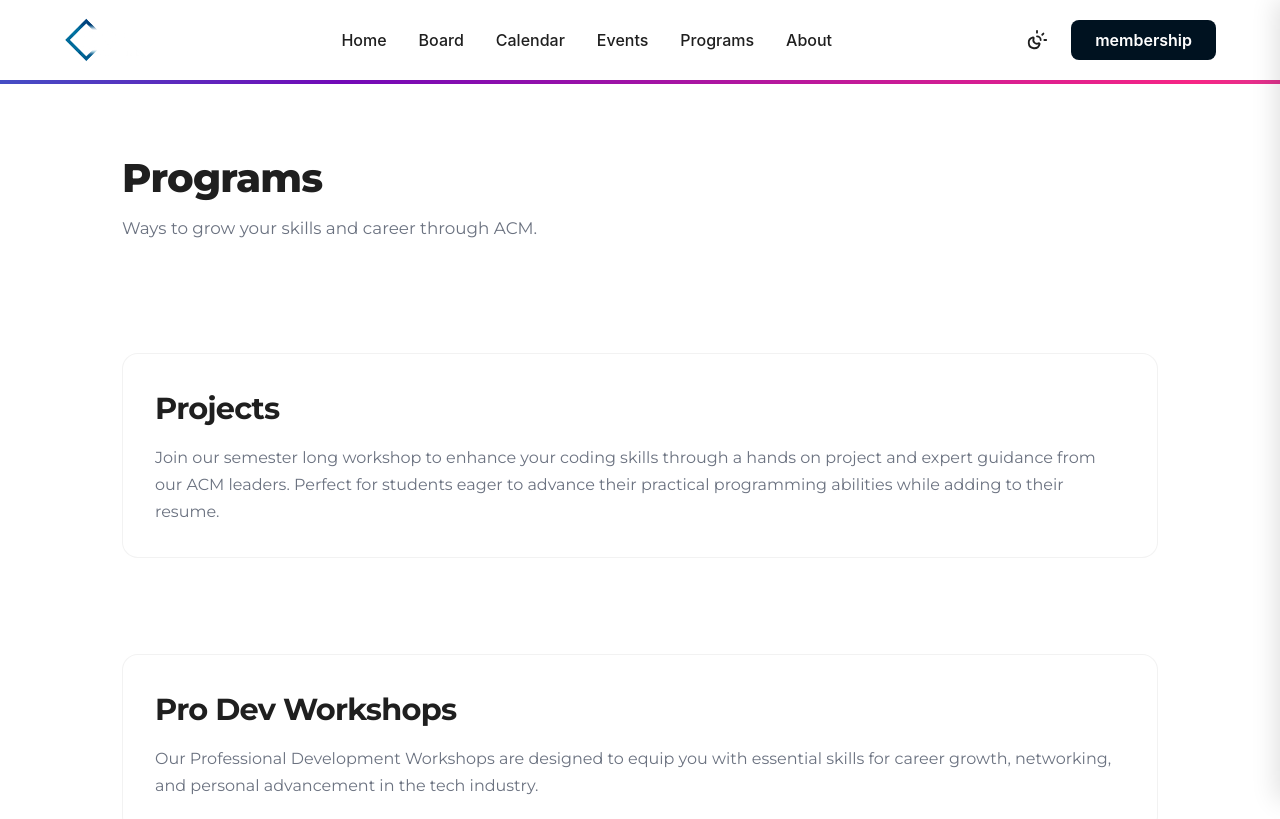
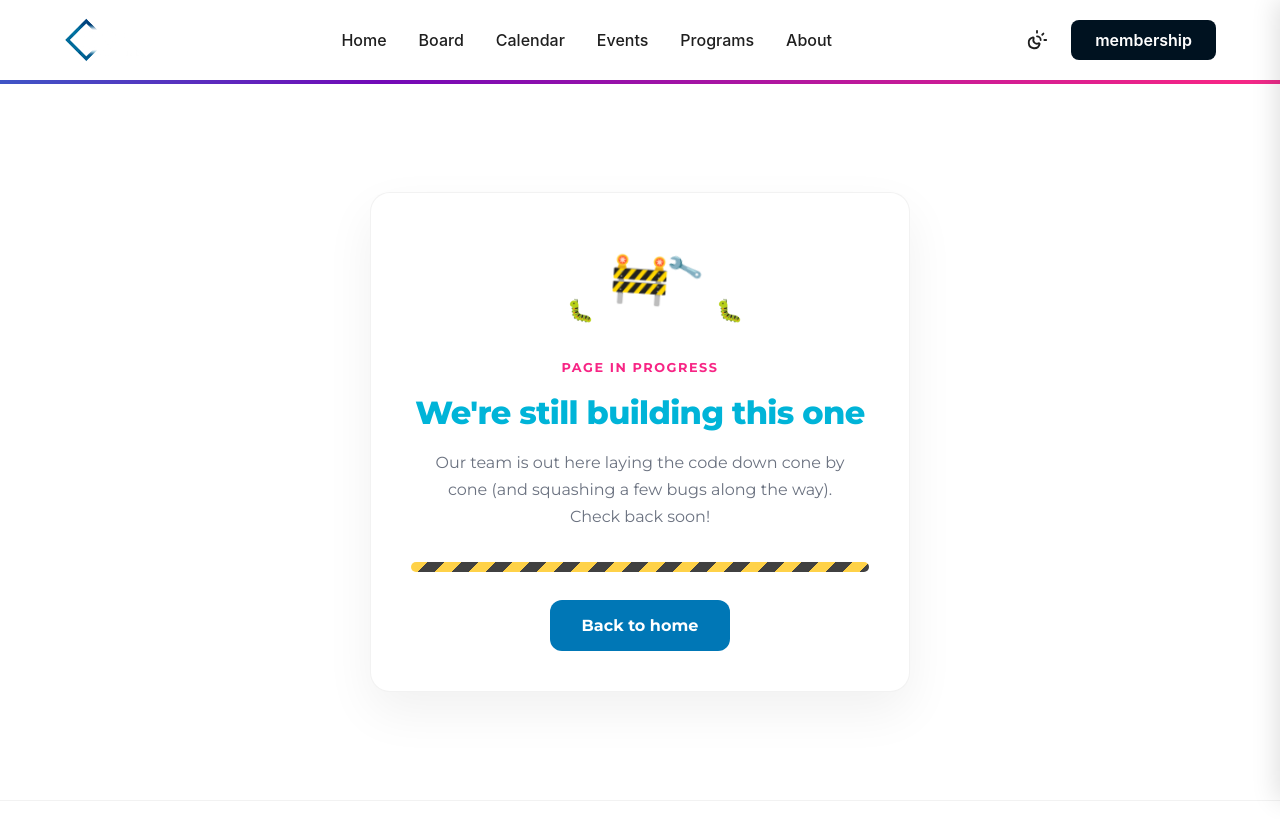
Before and after one commit to Prisol7/acm-website-beta, a Next.js app: page /programs in a window 1280 px wide. Shown: the top 819 px of the page. Built offline with nearby package versions, Linux system fonts and the light colour scheme.

Commit message:
added some more

```diff
--- a/app/programs/page.js
+++ b/app/programs/page.js
@@ -1,38 +1,47 @@
-import styles from './page.module.css';
-
-const PROGRAMS = [
-    {
-    id: 'projects',
-    title: 'Projects',
-    blurb:
-      'Join our semester long workshop to enhance your coding skills through a hands on project and expert guidance from our ACM leaders. Perfect for students eager to advance their practical programming abilities while adding to their resume.',
-  },
-  {
-    id: 'prodev workshops',
-    title: 'Pro Dev Workshops',
-    blurb:
-      'Our Professional Development Workshops are designed to equip you with essential skills for career growth, networking, and personal advancement in the tech industry.',
-  },
-];
+import UnderConstructionPage from '../under-construction/page';
 
 export default function ProgramsPage() {
-  return (
-    <main>
-      <div className="Content flex flex-col">
-        <div>
-          <h1 className={styles.heading}>Programs</h1>
-          <p className={styles.subheading}>
-            Ways to grow your skills and career through ACM.
-          </p>
-        </div>
+  return <UnderConstructionPage />;
+}
 
-        {PROGRAMS.map(({ id, title, blurb }) => (
-          <section key={id} id={id} className={styles.section}>
-            <h2 className={styles.sectionTitle}>{title}</h2>
-            <p className={styles.sectionBlurb}>{blurb}</p>
-          </section>
-        ))}
-      </div>
-    </main>
-  );
-}
+// ── Real Programs page — commented out while this page is being reworked ──
+// Uncomment this block and delete the stub above to restore it.
+//
+// import styles from './page.module.css';
+//
+// const PROGRAMS = [
+//     {
+//     id: 'projects',
+//     title: 'Projects',
+//     blurb:
+//       'Join our semester long workshop to enhance your coding skills through a hands on project and expert guidance from our ACM leaders. Perfect for students eager to advance their practical programming abilities while adding to their resume.',
+//   },
+//   {
+//     id: 'prodev workshops',
+//     title: 'Pro Dev Workshops',
+//     blurb:
+//       'Our Professional Development Workshops are designed to equip you with essential skills for career growth, networking, and personal advancement in the tech industry.',
+//   },
+// ];
+//
+// export default function ProgramsPage() {
+//   return (
+//     <main>
+//       <div className="Content flex flex-col">
+//         <div>
+//           <h1 className={styles.heading}>Programs</h1>
+//           <p className={styles.subheading}>
+//             Ways to grow your skills and career through ACM.
+//           </p>
+//         </div>
+//
+//         {PROGRAMS.map(({ id, title, blurb }) => (
+//           <section key={id} id={id} className={styles.section}>
+//             <h2 className={styles.sectionTitle}>{title}</h2>
+//             <p className={styles.sectionBlurb}>{blurb}</p>
+//           </section>
+//         ))}
+//       </div>
+//     </main>
+//   );
+// }
```
